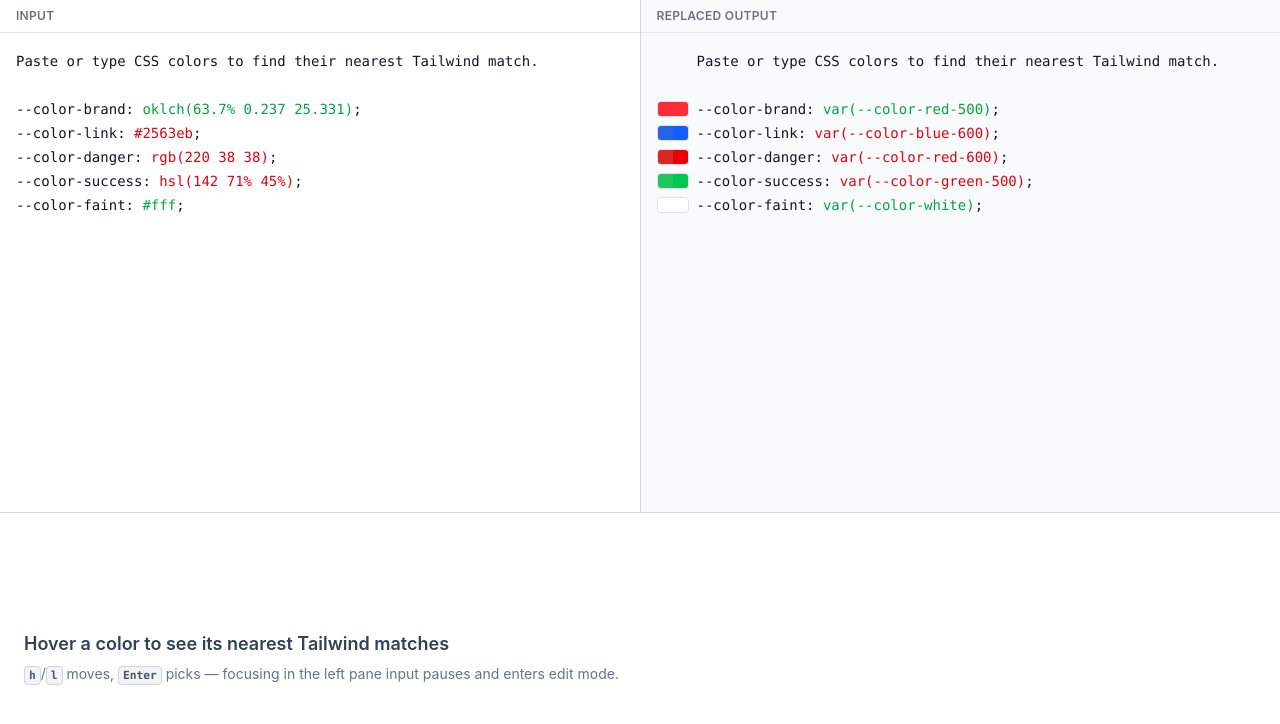
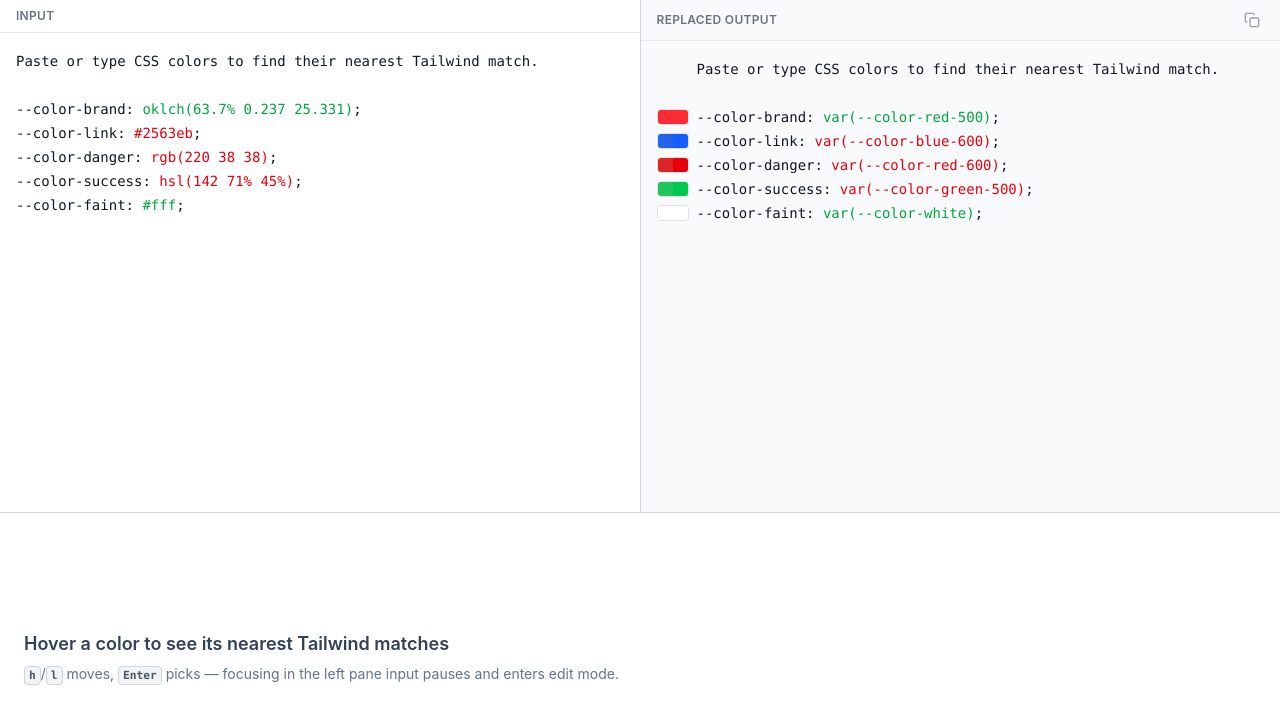
Before and after one commit to Noitidart/Colorwind, a React (Vite) app: page / in a window 1280 px wide. Shown: the top 724 px of the page. Built offline with nearby package versions, Linux system fonts and the light colour scheme.

Commit message:
Add copy button to replaced output pane
Makes it easy to grab the full Tailwind-replaced CSS with one click
instead of manually selecting and copying the output text.

```diff
--- a/src/components/ColorEditor.tsx
+++ b/src/components/ColorEditor.tsx
@@ -273,6 +273,21 @@
     setActive(null);
   }
 
+  function handleCopy() {
+    const replacedText = outputLines
+      .map((entry) =>
+        entry.segments
+          .map((segment) => {
+            if (segment.kind === "text") return segment.text;
+            const choice = choiceByValue.get(segment.value);
+            return choice ? `var(--color-${choice.name})` : segment.text;
+          })
+          .join(""),
+      )
+      .join("\n");
+    navigator.clipboard.writeText(replacedText);
+  }
+
   return (
     <div className="flex h-screen flex-col overflow-hidden">
       <div className="flex min-h-0 flex-1">
@@ -346,8 +361,20 @@
             the similar (chosen) shade — and the var(--color-*) text is tinted by
             match quality exactly like the input pane. Scrolling syncs to input. */}
         <section className="flex min-w-0 flex-1 flex-col bg-gray-50 dark:bg-gray-900">
-          <header className="shrink-0 border-b border-gray-200 px-4 py-2 text-xs font-semibold uppercase tracking-wide text-gray-500 dark:border-gray-700 dark:text-gray-400">
-            Replaced output
+          <header className="flex shrink-0 items-center justify-between border-b border-gray-200 px-4 py-2 dark:border-gray-700">
+            <span className="text-xs font-semibold uppercase tracking-wide text-gray-500 dark:text-gray-400">
+              Replaced output
+            </span>
+            <button
+              onClick={handleCopy}
+              className="cursor-pointer rounded p-1 text-gray-400 hover:bg-gray-200 hover:text-gray-600 dark:hover:bg-gray-700 dark:hover:text-gray-300"
+              aria-label="Copy replaced output"
+            >
+              <svg className="h-4 w-4" fill="none" viewBox="0 0 24 24" stroke="currentColor" strokeWidth={2}>
+                <rect x="9" y="9" width="13" height="13" rx="2" ry="2" />
+                <path d="M5 15H4a2 2 0 01-2-2V4a2 2 0 012-2h9a2 2 0 012 2v1" />
+              </svg>
+            </button>
           </header>
           <div
             ref={outputRef}
```
